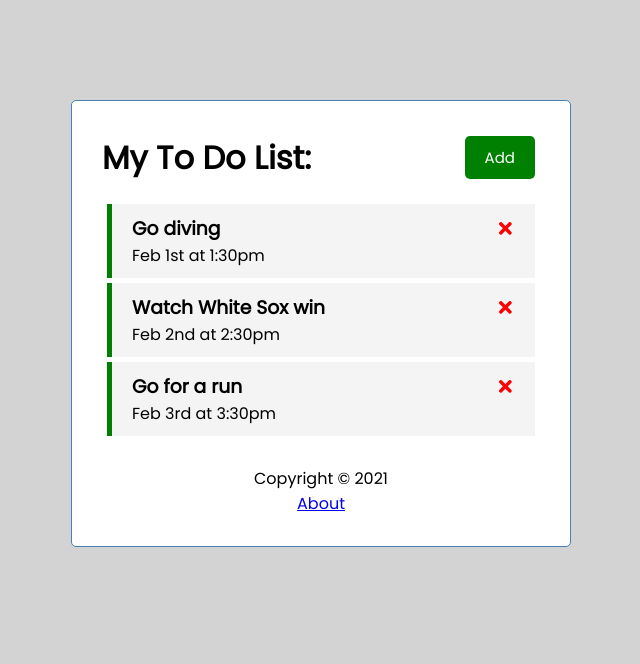
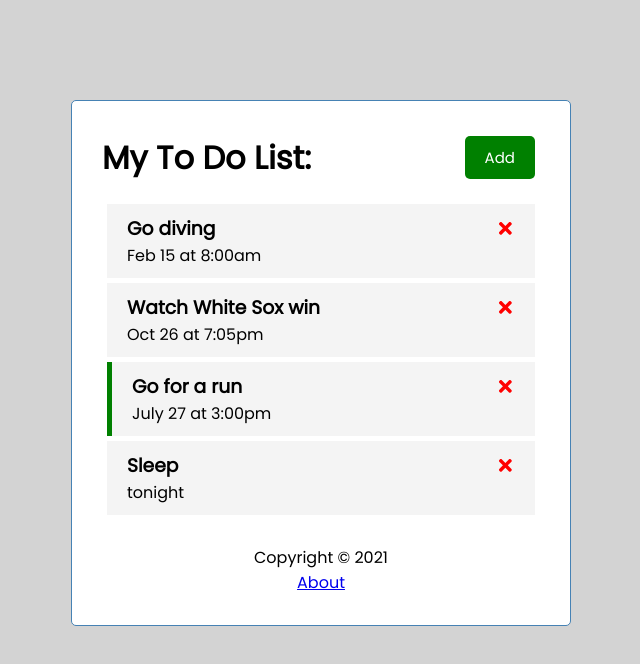
Before and after one commit to morancathy/to-do-app, a React (Create React App) app: page / in a window 1280 px wide. Shown: the top 664 px of the page, without its empty margins (319-959 px from the left). Built offline with nearby package versions, Linux system fonts and the light colour scheme; data requests are answered from the project's data file.

Commit message:
update app.js

```diff
--- a/bd.json
+++ b/bd.json
@@ -4,7 +4,7 @@
       "id": 1,
       "text": "Go diving",
       "day": "Feb 15 at 8:00am",
-      "reminder": true
+      "reminder": false
     },
     {
       "id": 2,
@@ -17,6 +17,12 @@
       "text": "Go for a run",
       "day": "July 27 at 3:00pm",
       "reminder": true
+    },
+    {
+      "text": "Sleep",
+      "day": "tonight",
+      "reminder": false,
+      "id": 4
     }
   ]
 }
--- a/src/App.js
+++ b/src/App.js
@@ -37,43 +37,43 @@ function App() {
 /*################     Everything commented is the extra work on the Brad Traversy tutorial, working with routing. Everything worked with the routing.
 But when I shut everything down and revisited this, it would not link to localhost:5000 anymore. I HAVE NO IDEA WHY  ################################*/
 
-  // useEffect(() => {
-  //   const getTasks = async () => {
-  //     const tasksFromServer = await fetchTasks()
-  //     setTasks(tasksFromServer)
-  //   }
-  //   getTasks()
-  // },[])
+  useEffect(() => {
+    const getTasks = async () => {
+      const tasksFromServer = await fetchTasks()
+      setTasks(tasksFromServer)
+    }
+    getTasks()
+  },[])
 
 // Fetch Tasks
-  // const fetchTasks = async () => {
-  //   const res = await fetch('http://localhost:5000/tasks')
-  //   const data = await res.json()
-  //
-  //   return data
-  // }
+  const fetchTasks = async () => {
+    const res = await fetch('http://localhost:5000/tasks')
+    const data = await res.json()
+
+    return data
+  }
 // Fetch Task
-  // const fetchTask = async (id) => {
-  //   const res = await fetch(`http://localhost:5000/tasks/${id}`)
-  //   const data = await res.json()
-  //
-  //   return data
-  // }
+  const fetchTask = async (id) => {
+    const res = await fetch(`http://localhost:5000/tasks/${id}`)
+    const data = await res.json()
+
+    return data
+  }
 
 
 // Add task
 const addTask = async (task) => {
-  // const res = await fetch('http://localhost:5000/tasks', {
-  //   method: 'POST',
-  //   headers: {
-  //     'Content-type': 'application/json'
-  //   },
-  //   body: JSON.stringify(task)
-  // })
-  //
-  // const data = await res.json();
-  //
-  // setTasks([...tasks, data])
+  const res = await fetch('http://localhost:5000/tasks', {
+    method: 'POST',
+    headers: {
+      'Content-type': 'application/json'
+    },
+    body: JSON.stringify(task)
+  })
+
+  const data = await res.json();
+
+  setTasks([...tasks, data])
   const id = Math.floor(Math.random() * 1000) + 1
   const newTask = {id, ...task}
   setTasks([...tasks, newTask])
@@ -81,26 +81,26 @@ const addTask = async (task) => {
 
 // delete task         onDelete is a prop of Tasks, so need to pass it in
 const deleteTask = async (id) => {
-  // await fetch(`http://localhost:5000/tasks/${id}`, {
-  //   method: 'DELETE'
-  // })
+  await fetch(`http://localhost:5000/tasks/${id}`, {
+    method: 'DELETE'
+  })
   setTasks(tasks.filter((task) => task.id !== id))
 }
 
 // toggle reminder
 const toggleReminder = async (id) => {
-  // const taskToToggle = await fetchTask(id)
-  // const updatedTask = {...taskToToggle, reminder: !taskToToggle.reminder}
+  const taskToToggle = await fetchTask(id)
+  const updatedTask = {...taskToToggle, reminder: !taskToToggle.reminder}
 
-  // const res = await fetch(`http://localhost:5000/tasks/${id}`, {
-  //   method: 'PUT',
-  //   headers: {
-  //     'Content-type': 'application/json'
-  //   },
-  //   body: JSON.stringify(updatedTask)
-  // })
+  const res = await fetch(`http://localhost:5000/tasks/${id}`, {
+    method: 'PUT',
+    headers: {
+      'Content-type': 'application/json'
+    },
+    body: JSON.stringify(updatedTask)
+  })
 
-  // const data = await res.json()
+  const data = await res.json()
 
   setTasks(
     tasks.map((task) =>
@@ -113,9 +113,8 @@ const toggleReminder = async (id) => {
   return (
     <Router>
       <div className="container">
-        <Header onAdd={() => setShowAddTask
-          (!showAddTask)}
-          showAdd={showAddTask}/>
+        <Header onAdd={() => setShowAddTask (!showAddTask)}
+                showAdd={showAddTask}/>
         <Route path='/' exact render={(props) => (
           <>
             {showAddTask && <AddTask onAdd={addTask}/>}
```
Also changed, not shown: 1 other file (tests, documents, lock files or other folders).
